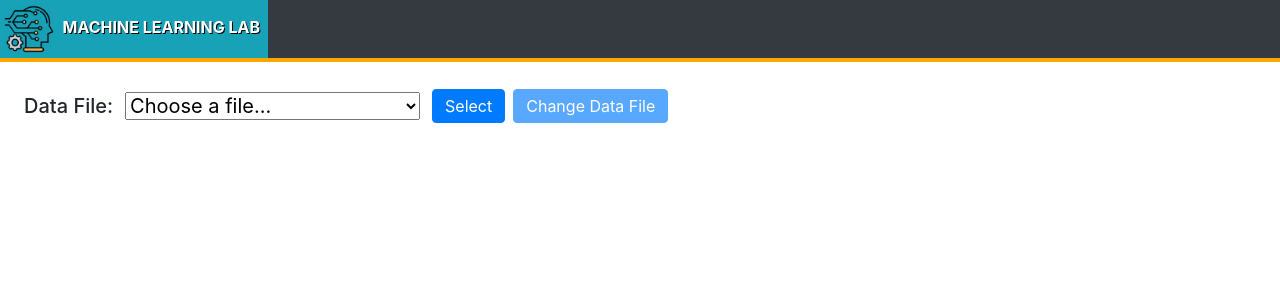
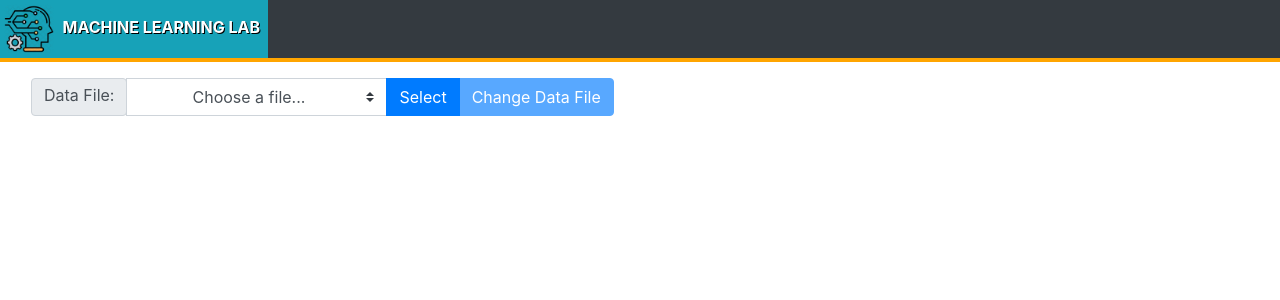
Before and after one commit to pambe525/MLWebLab, a Django app: page / in a window 1280 px wide. Shown: the top 300 px of the page. Run offline with Django 3.2, Linux system fonts and the light colour scheme; some libraries are stand-ins or nearby versions.

Commit message:
Changed data file selection form to input-group

```diff
--- a/mlflow/forms.py
+++ b/mlflow/forms.py
@@ -19,6 +19,7 @@ class DataFileForm(forms.Form):
         super(DataFileForm, self).__init__(*args, **kwargs)
         self.fields['data_file'] = forms.ChoiceField(label="Data File", choices=get_datafile_choices())
         self.fields['data_file'].initial = "Choose a file..."
+        self.fields['data_file'].widget.attrs['class'] = 'input-group-text custom-select'
 
     def is_valid(self):
         valid = super(DataFileForm, self).is_valid()
--- a/templates/home.html
+++ b/templates/home.html
@@ -13,20 +13,22 @@
     {% endif %}
 
 <!-- File input form  -->
-<form class="row align-items-center" action={% url 'index' %} method="POST">
+<form action={% url 'index' %} method="POST">
     {% csrf_token %}
-    <div class="h5 px-2 mt-3" >
-        {{ form.data_file.label_tag }}
+    <div class="input-group">
+        <div class="input-prepend" >
+            <span class="input-group-text pt-1 pb-0">{{ form.data_file.label_tag }}</span>
+        </div>
+        <div class="input-group-append">{{ form.data_file }}</div>
+        <div class="input-group-append">
+            <button type="submit" name="select_btn" class="btn btn-primary" {{select_btn_disabled}}>
+                Select
+            </button>
+            <button type="submit" name="change_btn" class="btn btn-primary" {{change_btn_disabled}}>
+                Change Data File
+            </button>
+        </div>
     </div>
-    <div class="h5 px-1 mt-2">
-        {{ form.data_file }}
-    </div>
-    <button type="submit" name="select_btn" class="btn btn-primary ml-2 py-1" {{select_btn_disabled}}>
-        Select
-    </button>
-    <button type="submit" name="change_btn" class="btn btn-primary ml-2 py-1" {{change_btn_disabled}}>
-        Change Data File
-    </button>
  </form>
 <!-- /File input form  -->
 
```
